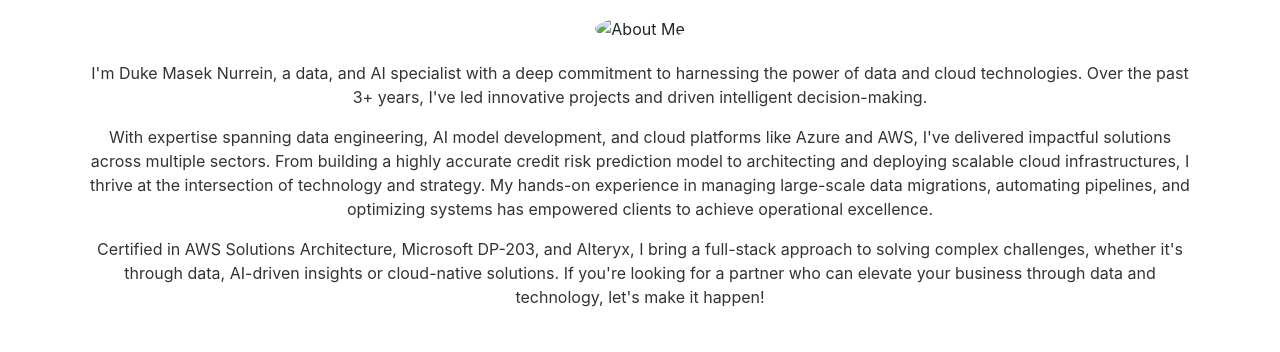
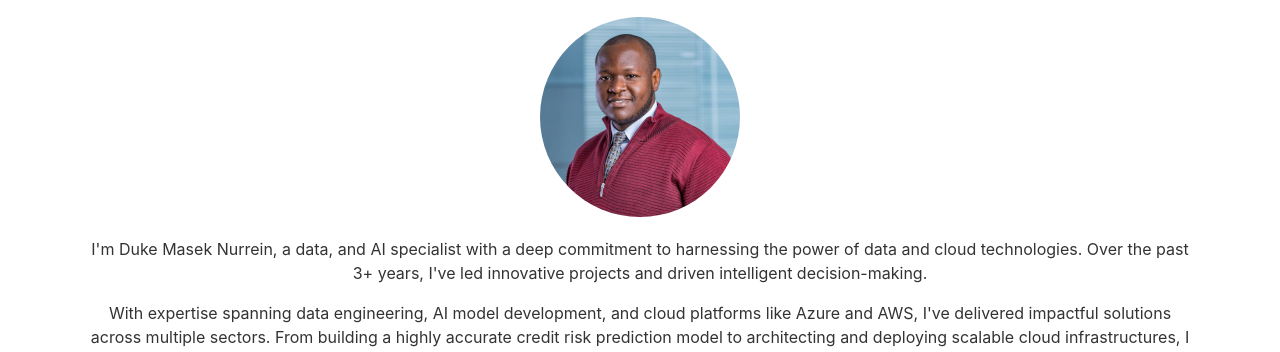
Before and after one commit to Dnurrein/Dnurrein.github.io, a plain HTML site: page index.html in a window 1280 px wide. Shown: the part 157-509 px from the top of the page. Drawn offline with nearby package versions, Linux system fonts and the light colour scheme.

Commit message:
Update index.html

```diff
--- a/index.html
+++ b/index.html
@@ -150,7 +150,7 @@ html {
 <section id='about' class="about-section">
   <div class="container">
     <h2>About</h2>
-    <img src="images/about/profile.jfif" alt="About Me">
+    <img src="profile.jfif" alt="About Me">
     <p>I'm Duke Masek Nurrein, a data, and AI specialist with a deep commitment to harnessing the power of data and cloud technologies.
       Over the past 3+ years, I've led innovative projects and driven intelligent decision-making.</p>
     <p>With expertise spanning data engineering, AI model development, and cloud platforms like Azure and AWS, I've delivered impactful solutions across multiple sectors.
```
